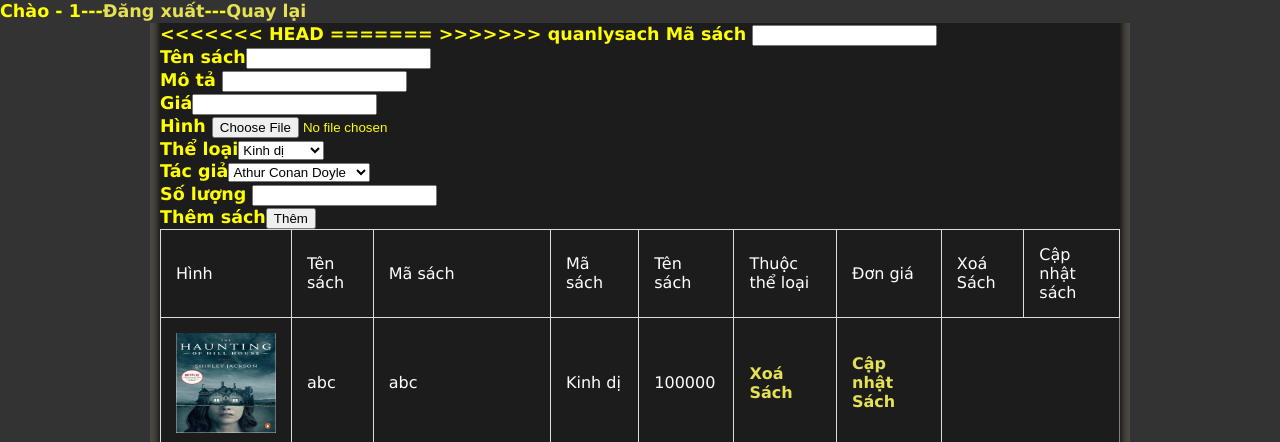
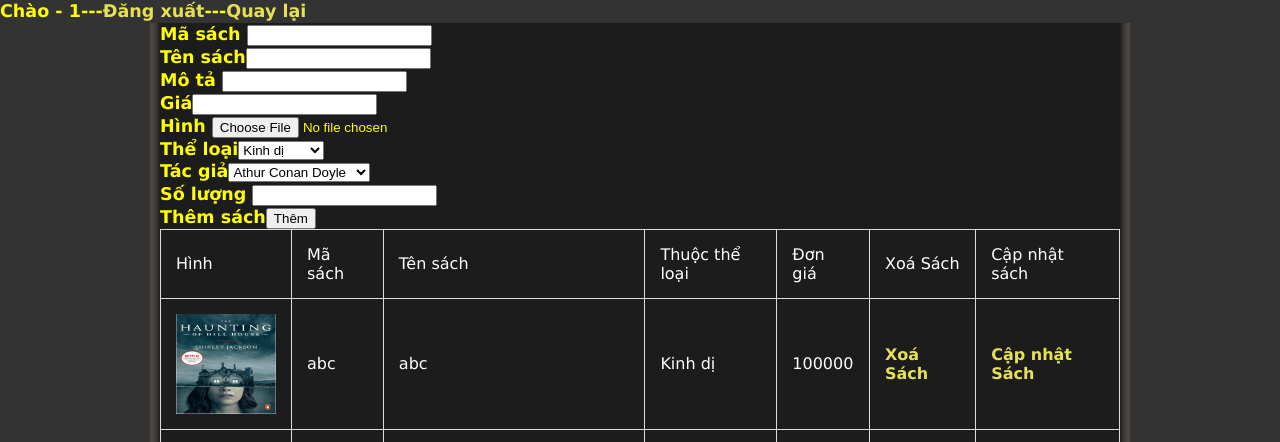
Before and after one commit to danghienchi-1999/WEBSITE-BAN-SACH, a PHP site: page /quanly_sach.php in a window 1280 px wide. Shown: the top 442 px of the page. Run offline with PHP 8.4, Linux system fonts and the light colour scheme; the visitor is signed in with stand-in values (Sample User, id 1); data comes from the database, SQL or seed files in the repository.

Commit message:
fix loi sau khi tron

```diff
--- a/quanly_sach.php
+++ b/quanly_sach.php
@@ -38,13 +38,8 @@
 <table border="1" >
 <tr>
 	<td>Hình</td>
-<<<<<<< HEAD
-	<td>Tên sách</td>
-	<td>Mã sách</td>
-=======
 	<td>Mã sách</td>
 	<td>Tên sách</td>
->>>>>>> quanlysach
 	<td>Thuộc thể loại</td>
 	<td>Đơn giá</td>
 	<td>Xoá Sách</td>
```
